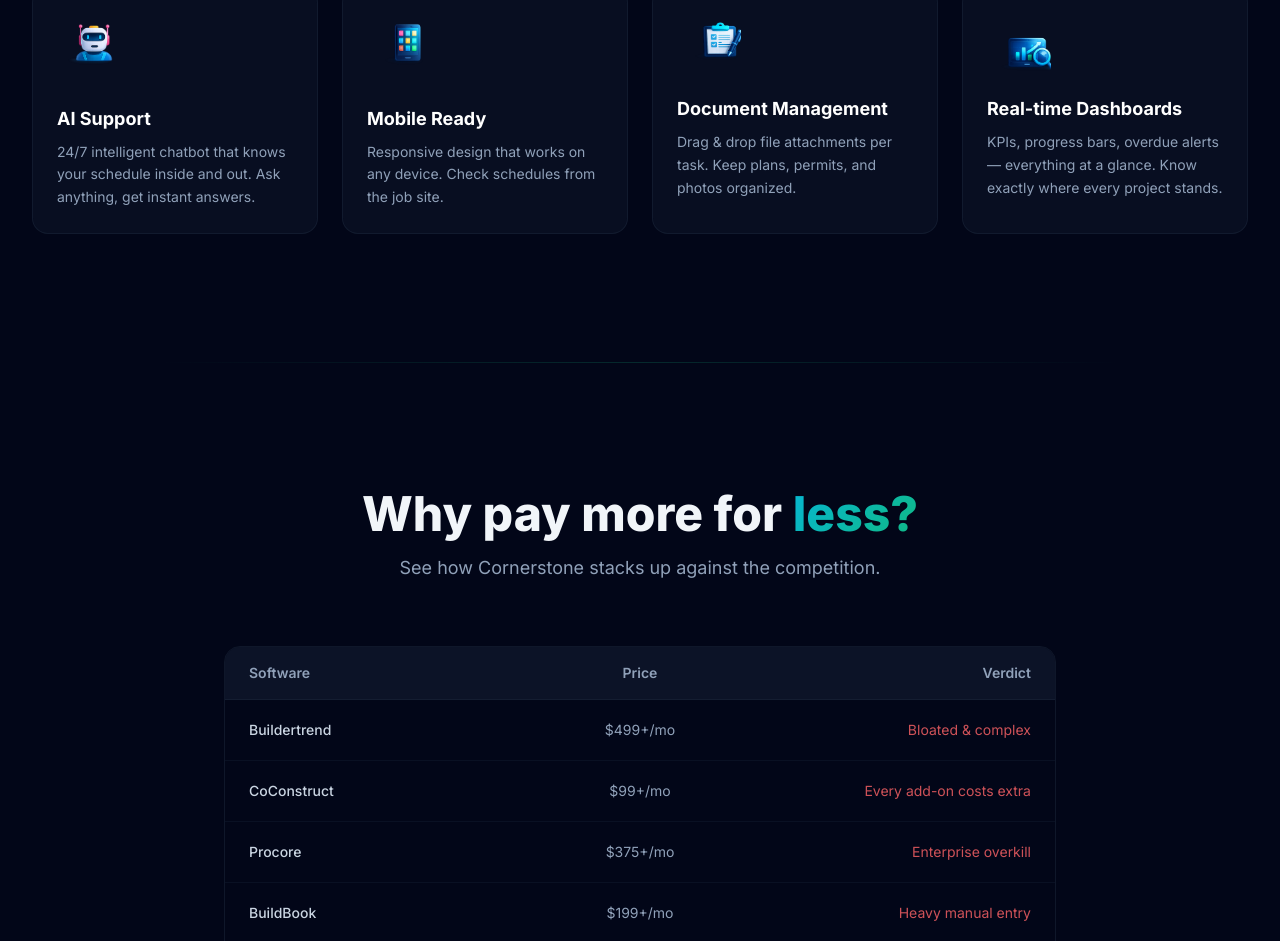
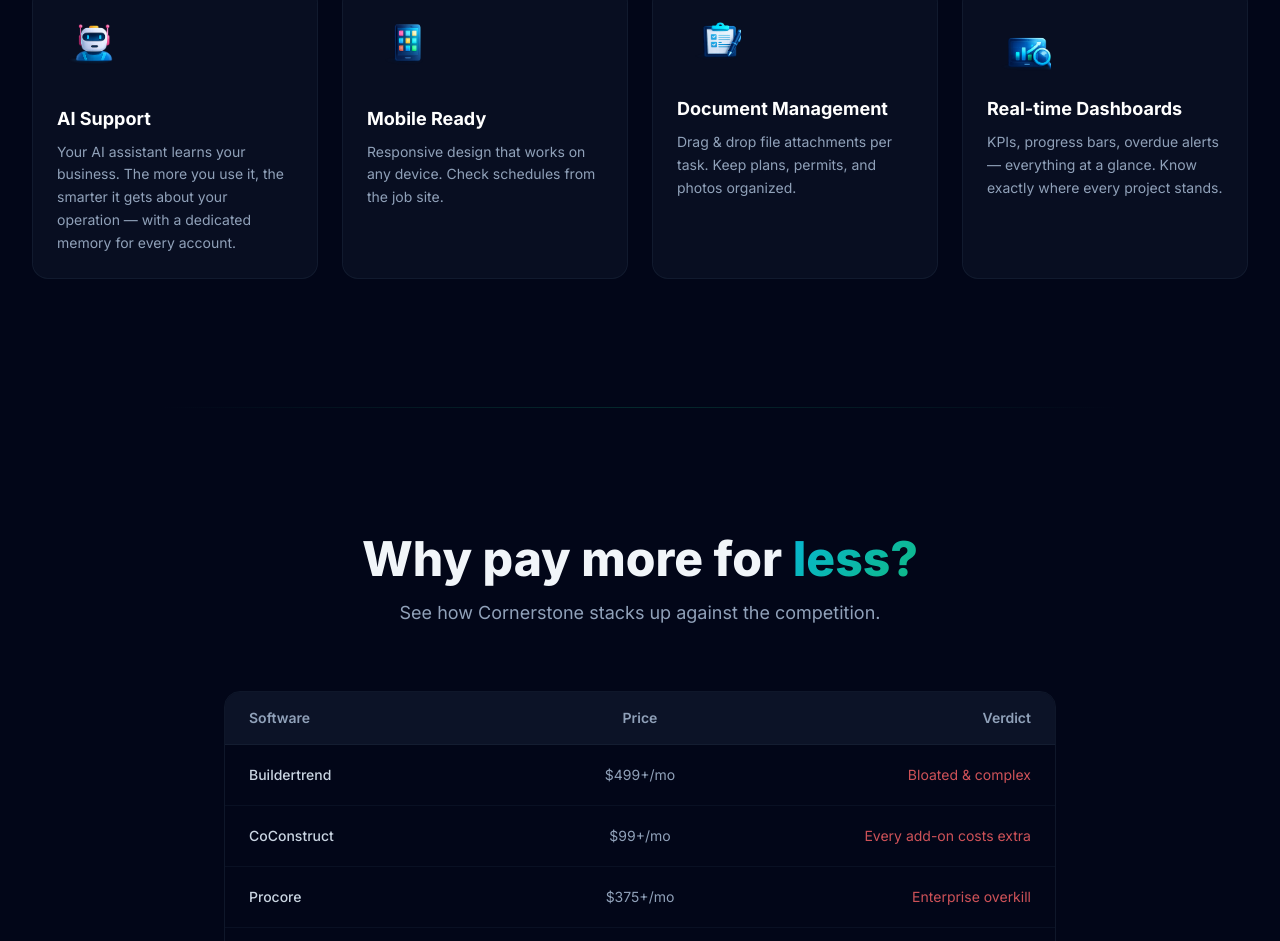
Before and after one commit to Scootermcgavin121/cornerstone-marketing, a Next.js app: page / in a window 1280 px wide. Shown: the part 2259-3200 px from the top of the page. Built offline with nearby package versions, Linux system fonts and the light colour scheme.

Commit message:
copy: AI assistant learns your business - dedicated memory per account
Updated homepage features, features detail page, and chatbot knowledge doc.

```diff
--- a/app/chatbot/knowledge.md
+++ b/app/chatbot/knowledge.md
@@ -59,6 +59,12 @@
 ### Communication & Notifications
 - Email notifications for task assignments, schedule changes, and updates
 - Keep everyone in the loop automatically
+
+### AI Assistant
+- 24/7 intelligent chatbot built into every account
+- **Dedicated memory per account** — your AI assistant learns your business over time
+- The more you use it, the smarter it gets about your operation
+- Ask questions about your schedule, vendors, tasks, or anything else — get instant, tailored answers
 
 ### Import & Export
 - **Import from Excel**: Upload your existing schedules and templates from Excel/CSV â€" no need to start from scratch
--- a/app/components/Features.tsx
+++ b/app/components/Features.tsx
@@ -27,7 +27,7 @@
   {
     icon: "/assets/icons/ai-support.png",
     title: "AI Support",
-    desc: "24/7 intelligent chatbot that knows your schedule inside and out. Ask anything, get instant answers.",
+    desc: "Your AI assistant learns your business. The more you use it, the smarter it gets about your operation — with a dedicated memory for every account.",
   },
   {
     icon: "/assets/icons/mobile.png",
--- a/app/components/FeaturesDetail.tsx
+++ b/app/components/FeaturesDetail.tsx
@@ -149,7 +149,7 @@
       },
       {
         name: "AI Chatbot Support",
-        desc: "24/7 intelligent chatbot that knows your schedule inside and out. Ask anything, get instant answers.",
+        desc: "Your AI assistant learns your business. The more you use it, the smarter it gets about your operation — with a dedicated memory file for every account. Ask anything, get instant answers tailored to your company.",
       },
       {
         name: "Jobsite Notes",
```
